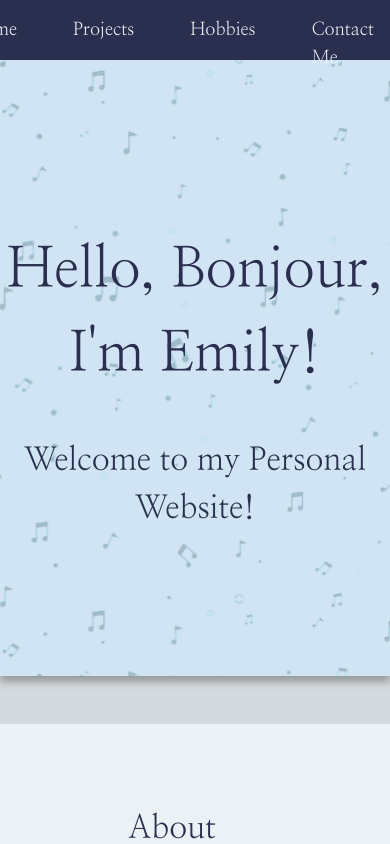
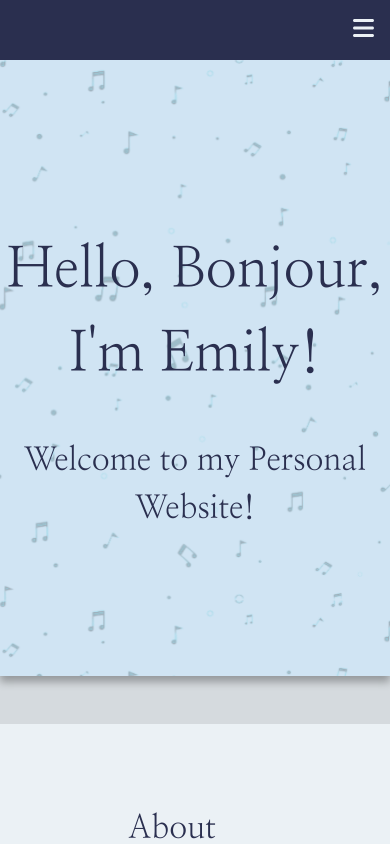
Before and after one commit to Emilyho11/personal-website, a React (Vite) app in the folder frontend/: page / in a window 390 px wide. Shown: the top 844 px of the page. Built offline with nearby package versions, Linux system fonts and the light colour scheme.

Commit message:
Adding responsive Navbar

```diff
--- a/frontend/src/components/Navbar.jsx
+++ b/frontend/src/components/Navbar.jsx
@@ -1,7 +1,11 @@
-import React from 'react';
+import React, { useState } from 'react';
 import { NavLink } from 'react-router-dom';
+import { FontAwesomeIcon } from '@fortawesome/react-fontawesome';
+import { faBars } from '@fortawesome/free-solid-svg-icons';
 
 const Navbar = () => {
+  const [isOpen, setIsOpen] = useState(false);
+
   const myLinks = [
     { to: '/', text: 'About' },
     { to: '/resume', text: 'Resume' },
@@ -9,22 +13,51 @@ const Navbar = () => {
     { to: '/hobbies', text: 'Hobbies' },
     { to: '/contact', text: 'Contact Me' }
   ];
+
   return (
-		<div className="header w-full h-[60px] bg-dark_blue">
-			<div className="m-4 flex absolute top-0 right-0 gap-14 text-lg">
+    <div className="header w-full h-[60px] bg-dark_blue relative">
+      <div className="m-4 absolute top-0 right-0 gap-14 text-lg hidden md:flex">
         {myLinks.map((link, index) => (
-					<NavLink key={index} to={link.to} style={{ color: '#EBF1F5' }}className={({ isActive }) =>
+          <NavLink
+            key={index}
+            to={link.to}
+            className={({ isActive }) =>
               [
-						!isActive ? "active" : "font-bold underline",
-					].join(" ")
-					}>
+                'text-[#EBF1F5] hover:text-slate-500',
+                !isActive ? 'active' : 'font-bold underline',
+              ].join(' ')
+            }
+          >
             {link.text}
           </NavLink>
-
         ))}
       </div>
+      <div className="md:hidden flex items-center absolute top-0 right-0 m-4">
+        <button onClick={() => setIsOpen(!isOpen)} className="text-light_blue hover:text-slate-500 focus:outline-none">
+          <FontAwesomeIcon icon={faBars} className="text-2xl text-light_blue hover:text-slate-500" />
+        </button>
+      </div>
+      {isOpen && (
+        <div className="md:hidden absolute top-12 right-4 w-48 bg-dark_blue rounded-lg shadow-lg flex flex-col text-lg">
+          {myLinks.map((link, index) => (
+            <NavLink
+              key={index}
+              to={link.to}
+              onClick={() => setIsOpen(false)}
+              className={({ isActive }) =>
+                [
+                  !isActive ? 'active' : 'font-bold underline',
+                  'py-2 px-4 text-light_blue hover:text-slate-500'
+                ].join(' ')
+              }
+            >
+              {link.text}
+            </NavLink>
+          ))}
+        </div>
+      )}
     </div>
   );
-}
+};
 
-export default Navbar
+export default Navbar;
```
Lines whose indentation alone changed are shown as unchanged.
